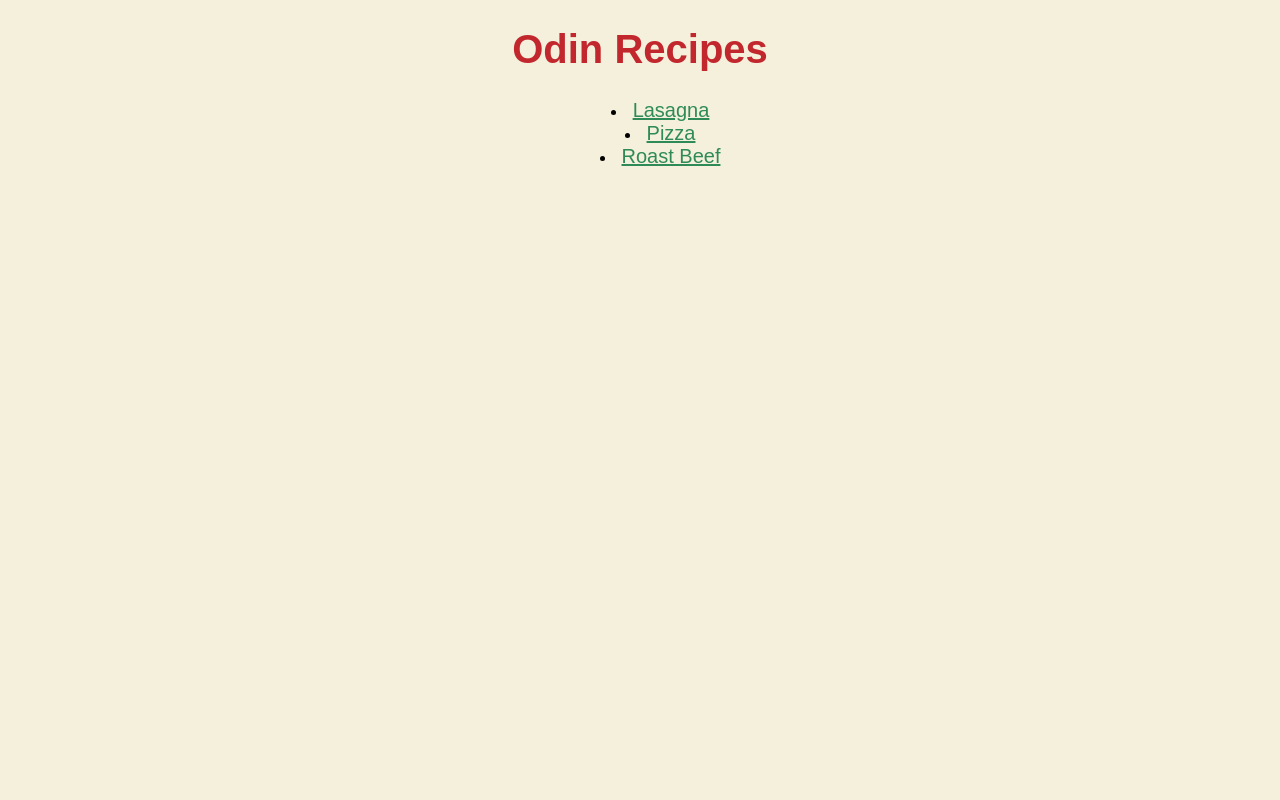
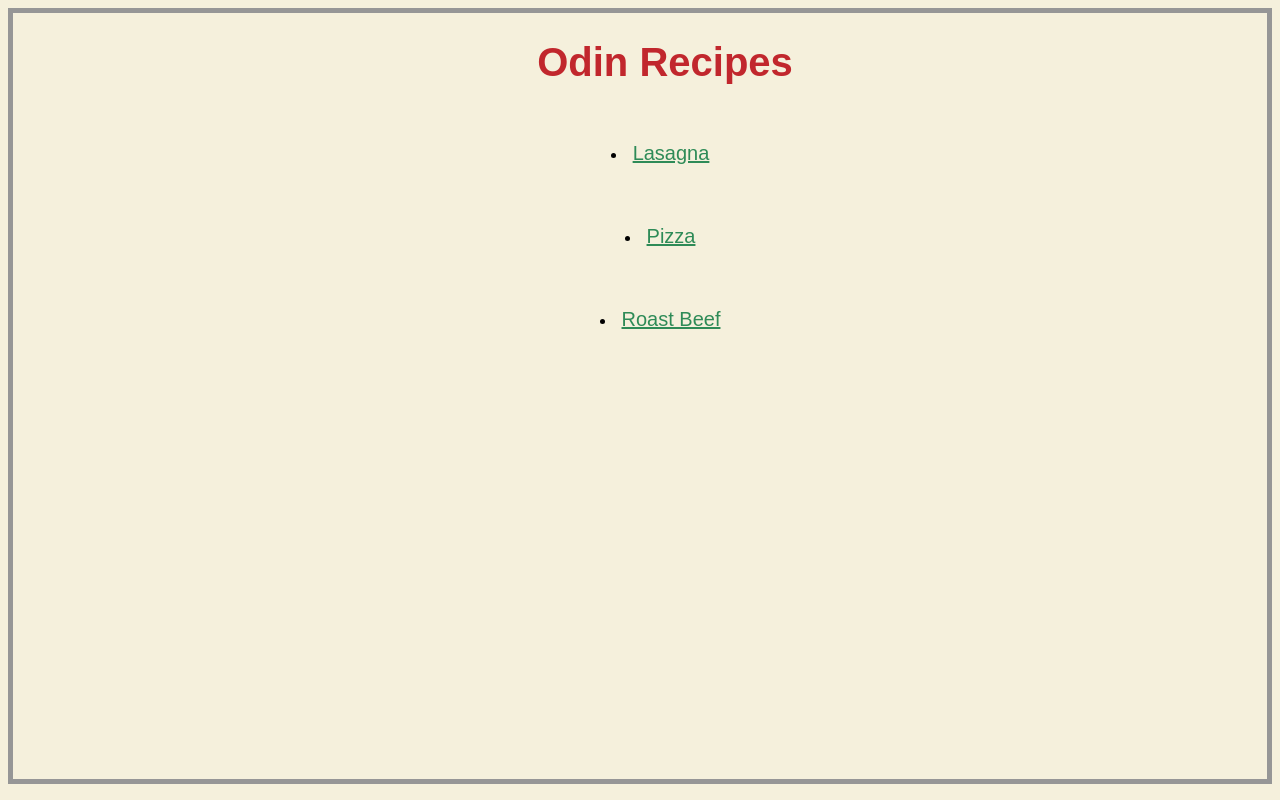
Before and after one commit to OGalo8/odin-recipes, a plain HTML site: page index.html in a window 1280 px wide. Drawn offline with Linux system fonts and the light colour scheme.

Commit message:
Adding border to the body of the pages

```diff
--- a/index.html
+++ b/index.html
@@ -6,8 +6,8 @@
     <title>Odin Recipes</title>
     <link rel="stylesheet" href="styles.css">
 </head>
-<body>
-    <h1>Odin Recipes</h1>
+<body class="index-body">
+    <h1 class="index-title">Odin Recipes</h1>
     <ul>
         <li><a href="recipes/lasagna.html">Lasagna</a></li>
         <li><a href="recipes/pizza.html">Pizza</a></li>
--- a/styles.css
+++ b/styles.css
@@ -1,7 +1,25 @@
+*,
+*::before,
+*::after {
+    box-sizing: border-box;
+}
+
 body {
     background-color: rgb(245,240,220);
     font-family: Arial, Helvetica, sans-serif;
     text-align: center;
+    border: 5px solid rgb(150, 150, 150);
+    max-width: 100%;
+    height: fit-content;
+}
+
+.index-body {
+    background-color: rgb(245,240,220);
+    font-family: Arial, Helvetica, sans-serif;
+    text-align: center;
+    border: 5px solid rgb(150, 150, 150);
+    max-width: 100%;
+    height: 97vh;
 }
 
 h1 {
@@ -10,11 +28,16 @@ h1 {
 
 }
 
-ul,li {
+li {
     list-style-position: inside;
+    padding: 30px 0;
 }
 
 a {
     color: rgb(46,139,87);
     font-size: 20px;
 }
+
+.index-title {
+    padding-left: 50px;
+}
```
Also changed, not shown: 1 other file.
